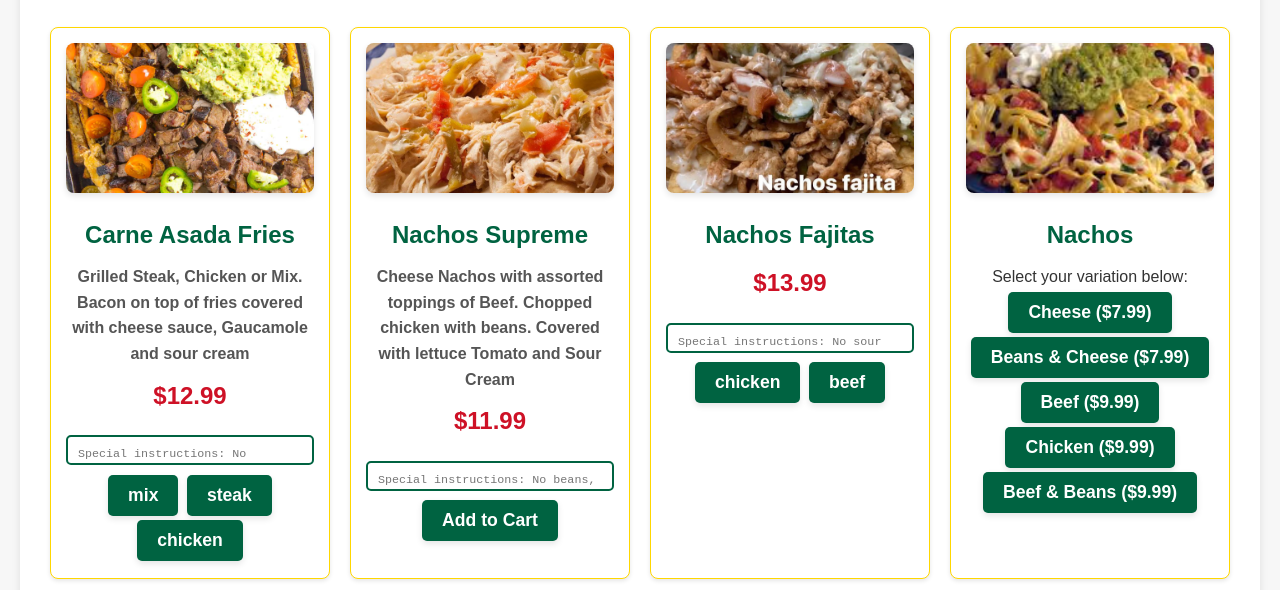
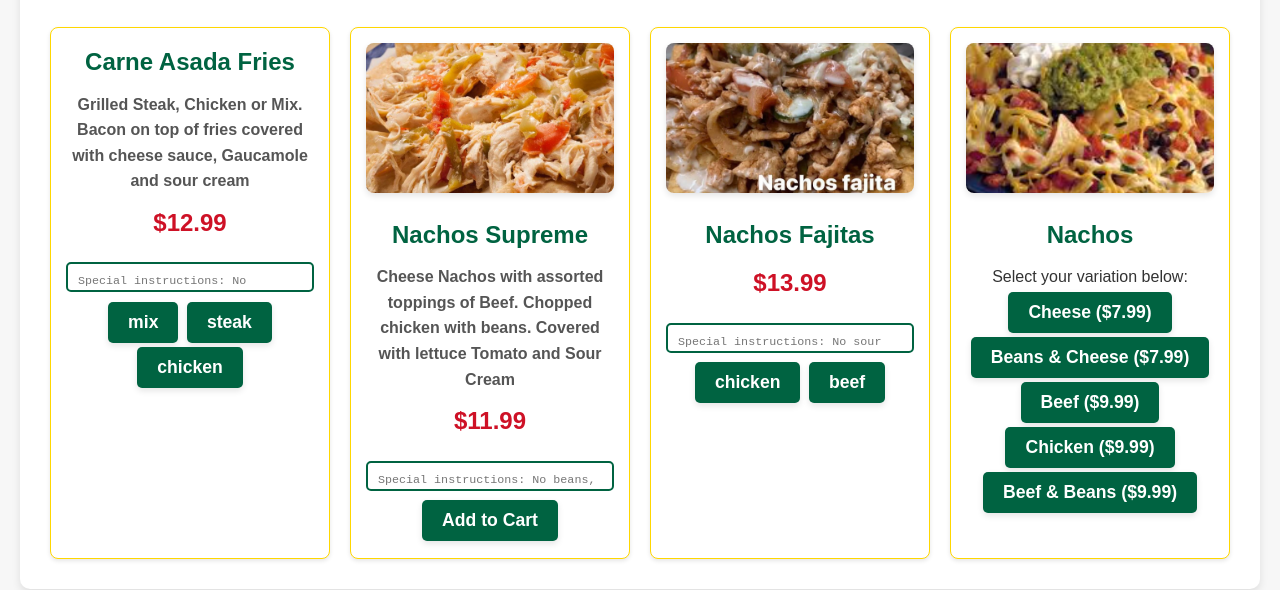
Before and after one commit to loopyloopez/Anitas, a website: page catigories/nachoss.html in a window 1280 px wide. Shown: the part 229-819 px from the top of the page. Drawn offline with Linux system fonts and the light colour scheme.

```diff
--- a/catigories/nachoss.html
+++ b/catigories/nachoss.html
@@ -55,7 +55,7 @@
         <div class="menu-grid">
             <!-- Menu Item 1 -->
             <div class="menu-item">
-                <img src="/photos/carne asada fries.png" alt="Carne Asada Fries">
+                <!--<img src="/photos/carne asada fries.png" alt="Carne Asada Fries"> -->
                 <h3>Carne Asada Fries</h3>
                 <p class="description">Grilled Steak, Chicken or Mix. Bacon on top of fries covered with cheese sauce, Gaucamole and sour cream</p>
                 <p class="price">$12.99</p>
```
